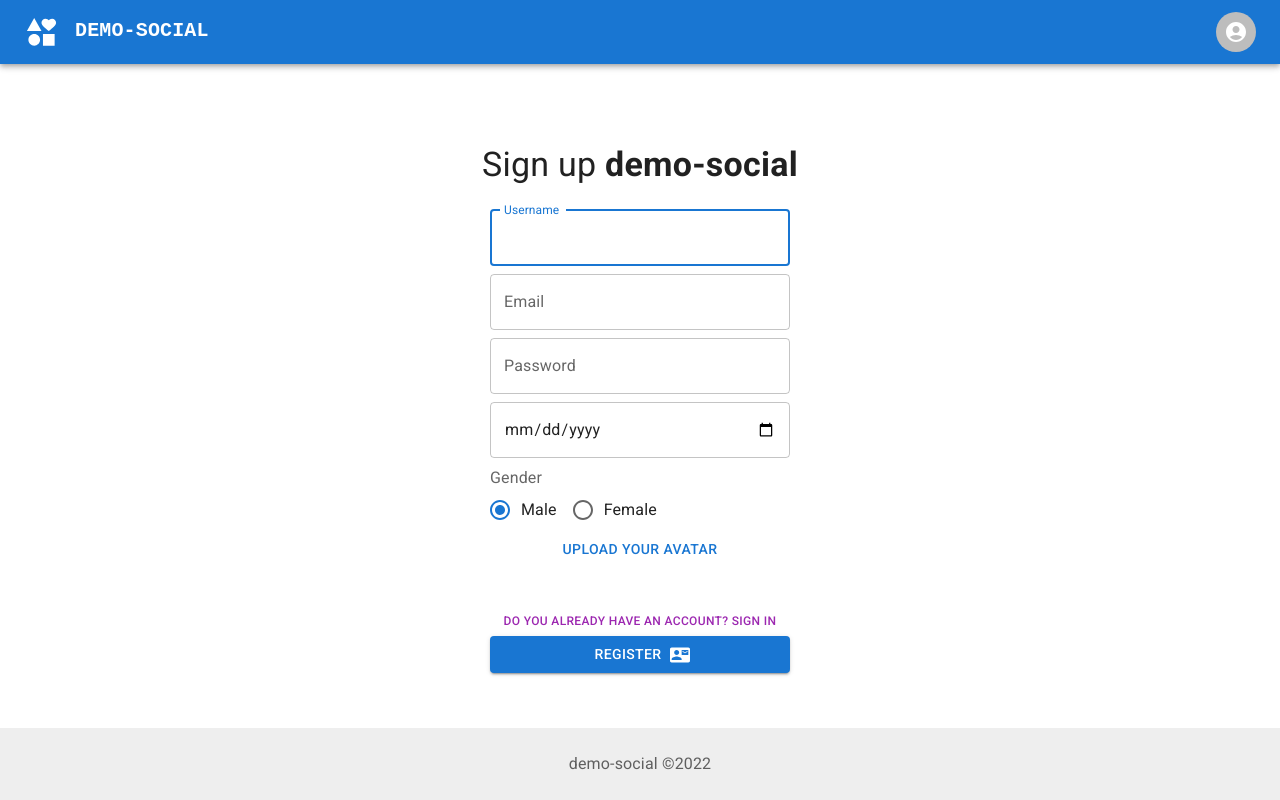
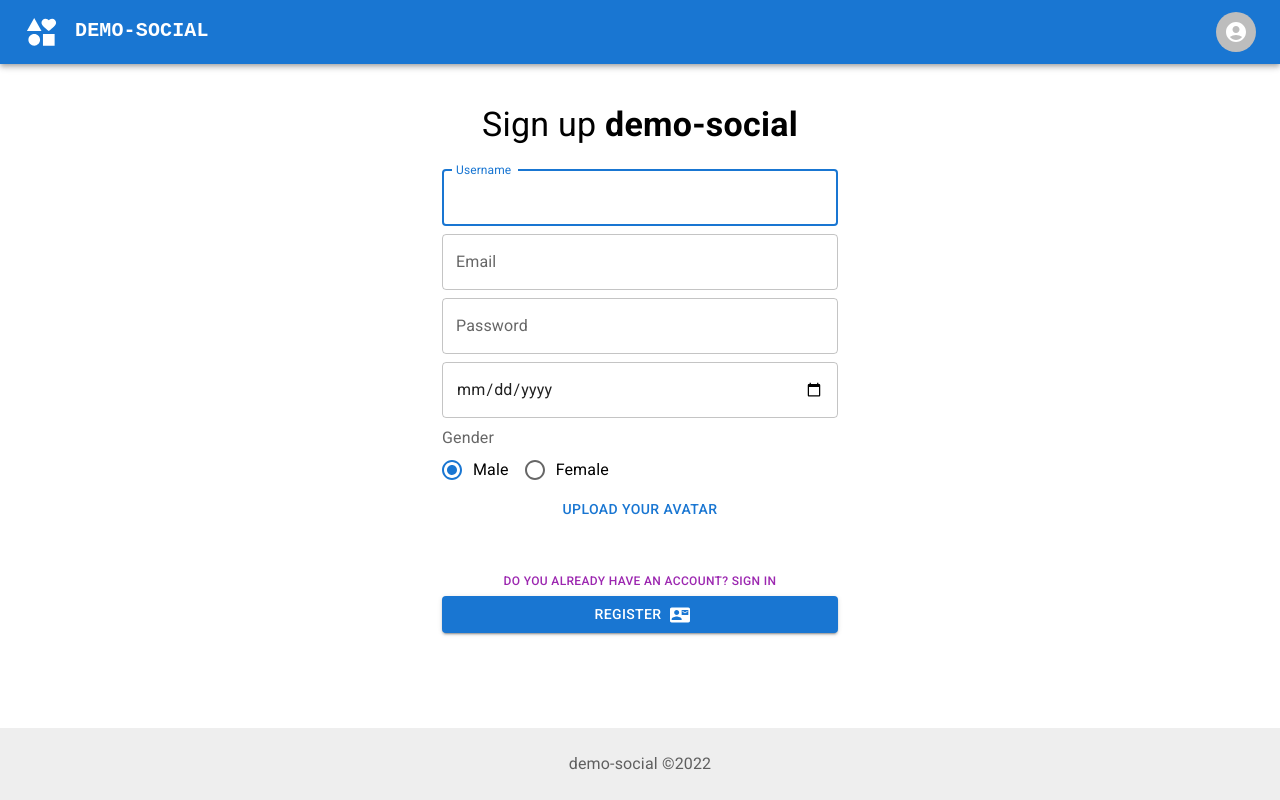
Before and after one commit to AlekseyG1995/demo-social, a React (Create React App) app in the folder client/: page / in a window 1280 px wide. Built offline with nearby package versions, Linux system fonts and the light colour scheme.

Commit message:
Added Container to "App". Fixed width inner elems

```diff
--- a/client/src/components/AuthorizationForm.jsx
+++ b/client/src/components/AuthorizationForm.jsx
@@ -39,17 +39,15 @@ export const AuthorizationForm = ({ toggleSignMode }) => {
 
   return (
     <>
-      <Container sx={{ mt: 10 }}>
-        <Typography variant='h4' textAlign={'center'}>
-          Welcome to <Typography variant='h4' component='span' sx={{ fontWeight: "bold" }}>demo-social</Typography>
-        </Typography>
+      <Typography variant='h4' textAlign={'center'}>
+        Welcome to <Typography variant='h4' component='span' sx={{ fontWeight: "bold" }}>demo-social</Typography>
+      </Typography>
+      <Container maxWidth="xs">
         <Box
-          width='300px'
           mt={3}
           sx={{
             display: 'flex',
             flexDirection: 'column',
-            mx: 'auto'
 
           }}>
           <TextField
@@ -87,7 +85,7 @@ export const AuthorizationForm = ({ toggleSignMode }) => {
       </Container>
       <Snackbar open={isOpenSnack} autoHideDuration={6000} onClose={handleClose}>
         <Alert onClose={handleClose} severity="info" sx={{ width: '100%' }}>
-         Ooops, it's not implemented yet)
+          Ooops, it's not implemented yet)
         </Alert>
       </Snackbar>
     </>
--- a/client/src/components/RegistrationForm.jsx
+++ b/client/src/components/RegistrationForm.jsx
@@ -5,13 +5,13 @@ import {
   Button,
   TextField,
   Box,
-  Container,
   FormControl,
   FormControlLabel,
   FormLabel,
   RadioGroup,
   Radio,
-  Divider
+  Divider,
+  Container
 } from "@mui/material";
 import ContactMailIcon from '@mui/icons-material/ContactMail';
 // import BadgeIcon from '@mui/icons-material/Badge';
@@ -35,18 +35,15 @@ export const RegistrationForm = ({ toggleSignMode }) => {
 
   return (
     <>
-      <Container sx={{ mt: 10 }}>
-        <Typography variant='h4' textAlign={'center'}>
-          Sign up <Typography variant='h4' component={'span'} sx={{ fontWeight: "bold" }}>demo-social</Typography>
-        </Typography>
+      <Typography variant='h4' textAlign={'center'}>
+        Sign up <Typography variant='h4' component={'span'} sx={{ fontWeight: "bold" }}>demo-social</Typography>
+      </Typography>
+      <Container maxWidth="xs">
         <Box
-          width='300px'
           mt={3}
           sx={{
             display: 'flex',
             flexDirection: 'column',
-            mx: 'auto'
-
           }}>
 
           <TextField
@@ -123,7 +120,6 @@ export const RegistrationForm = ({ toggleSignMode }) => {
         </Box>
       </Container>
 
-
     </>
   )
 }
--- a/client/src/pages/Account.jsx
+++ b/client/src/pages/Account.jsx
@@ -5,7 +5,6 @@ import {
   Button,
   TextField,
   Box,
-  Container,
   FormControl,
   FormControlLabel,
   FormLabel,
@@ -13,7 +12,8 @@ import {
   Radio,
   Alert,
   Snackbar,
-  Divider
+  Divider,
+  Container
 } from "@mui/material";
 
 const Account = () => {
@@ -32,17 +32,15 @@ const Account = () => {
 
   return (
     <div>
-      <Container sx={{ mt: 10 }}>
-        <Typography variant='h4' textAlign={'center'}>
-          Edit your account
-        </Typography>
+      <Typography variant='h4' textAlign={'center'}>
+        Edit your account
+      </Typography>
+      <Container maxWidth="xs">
         <Box
-          width='300px'
           mt={3}
           sx={{
             display: 'flex',
             flexDirection: 'column',
-            mx: 'auto'
 
           }}>
           <TextField
@@ -78,7 +76,7 @@ const Account = () => {
 
 
 
-          <Button variant='contained' sx={{mt:5}}>
+          <Button variant='contained' sx={{ mt: 5 }}>
             Save changes
           </Button>
         </Box>
--- a/client/src/pages/App.jsx
+++ b/client/src/pages/App.jsx
@@ -8,7 +8,7 @@ import {
   Typography,
   Container,
   Link,
-  CssBaseline
+  CssBaseline,
 } from '@mui/material'
 import Footer from '../components/Footer';
 import AppBarMenu from '../components/AppBarMenu';
@@ -25,9 +25,14 @@ const App = () => {
         minHeight: '100vh',
       }}
     >
-      <AppBarMenu/>
-      <CssBaseline />
-      <Outlet />
+      <AppBarMenu />
+      <Box mt={5}>
+        <Container>
+          <Outlet />
+        </Container>
+      </Box>
+
+
       <Footer />
     </Box>
   );
--- a/client/src/pages/Error.jsx
+++ b/client/src/pages/Error.jsx
@@ -5,22 +5,19 @@ import {
   Button,
   Box
 } from "@mui/material";
-import { Container } from '@mui/system';
 import { Link } from 'react-router-dom';
 
 const Error = () => {
   return (
     <div>
-      <Container>
         <Typography mt={'1'} textAlign='center' variant='h3'>Похоже, произошла ошибка...</Typography>
         <Box mt={3} textAlign={'center'}>
-            <Button component={Link} to="/"  variant="contained">Вернуться на главную</Button>
+            <Button component={Link} to="/" variant="contained">Вернуться на главную</Button>
         </Box>
-
-      </Container>
     </div>
   );
 };
 
+//
 
 export default Error;
--- a/client/src/pages/People.jsx
+++ b/client/src/pages/People.jsx
@@ -5,7 +5,6 @@ import {
   Button,
   TextField,
   Box,
-  Container,
   FormControl,
   FormControlLabel,
   FormLabel,
```
